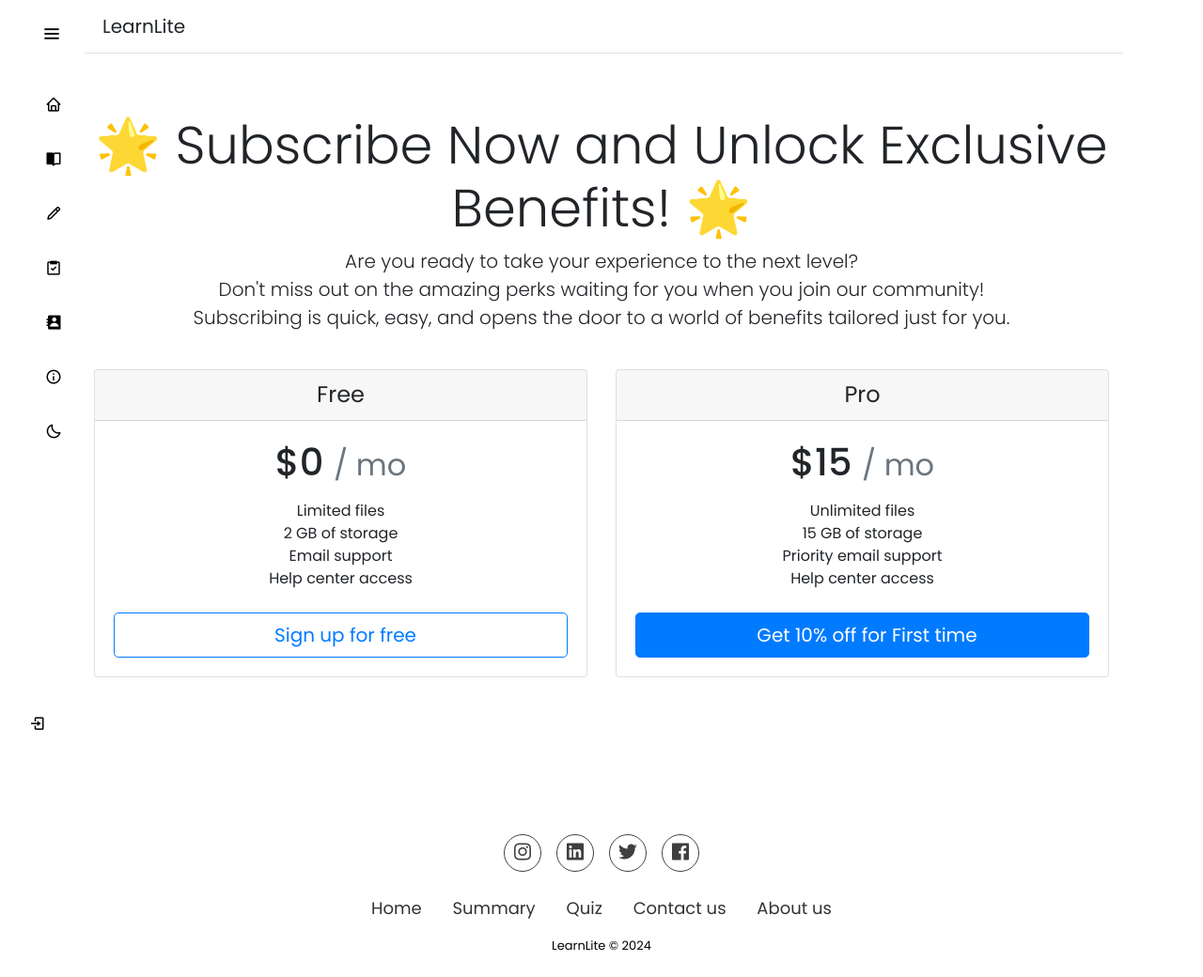
After one commit to Benmewan/LearnLiteProject, a Django app: page /accounts/Subscribe/ in a window 1280 px wide. The commit adds this page. Shown: the top 1040 px of the page at 94% size. Run offline with Django 5.2, Linux system fonts and the light colour scheme; some libraries are stand-ins or nearby versions.

Commit message:
Subscribe page

```diff
--- /dev/null
+++ b/LearnLite/accounts/templates/accounts/Subscribe.html
@@ -0,0 +1,61 @@
+{% extends "main/base.html" %}
+{% load static %}
+
+{% block title %}Subscribe{% endblock title %}
+
+{% block style %}
+    {% static 'css/accounts.css' %}
+{% endblock style %}
+
+{% block content %}
+
+    <div class="d-flex flex-column flex-md-row align-items-center p-3 px-md-4 mb-3 bg-white border-bottom box-shadow">
+      <h5 class="my-0 mr-md-auto font-weight-normal">LearnLite</h5>
+      <nav class="my-2 my-md-0 mr-md-3">
+      </nav>
+    </div>
+
+    <div class="pricing-header px-3 py-3 pt-md-5 pb-md-4 mx-auto text-center">
+      <h1 class="display-4">🌟 Subscribe Now and Unlock Exclusive Benefits! 🌟</h1>
+      <p class="lead">
+          Are you ready to take your experience to the next level? <br> Don't miss out on the amazing perks waiting for you when you join our community!</br> Subscribing is quick, easy, and opens the door to a world of benefits tailored just for you.
+      </p>
+  </div>
+
+
+    <div class="container">
+      <div class="card-deck mb-3 text-center">
+        <div class="card mb-4 box-shadow">
+          <div class="card-header">
+            <h4 class="my-0 font-weight-normal">Free</h4>
+          </div>
+          <div class="card-body">
+            <h1 class="card-title pricing-card-title">$0 <small class="text-muted">/ mo</small></h1>
+            <ul class="list-unstyled mt-3 mb-4">
+              <li>Limited files</li>
+              <li>2 GB of storage</li>
+              <li>Email support</li>
+              <li>Help center access</li>
+            </ul>
+            <button type="button" class="btn btn-lg btn-block btn-outline-primary">Sign up for free</button>
+          </div>
+        </div>
+        <div class="card mb-4 box-shadow">
+          <div class="card-header">
+            <h4 class="my-0 font-weight-normal">Pro</h4>
+          </div>
+          <div class="card-body">
+            <h1 class="card-title pricing-card-title">$15 <small class="text-muted">/ mo</small></h1>
+            <ul class="list-unstyled mt-3 mb-4">
+              <li>Unlimited files</li>
+              <li>15 GB of storage</li>
+              <li>Priority email support</li>
+              <li>Help center access</li>
+            </ul>
+            <button type="button" class="btn btn-lg btn-block btn-primary">Get 10% off for First time</button>
+          </div>
+
+        </div>
+        </div>
+      </div>
+{% endblock %}
--- a/LearnLite/accounts/templates/accounts/profile.html
+++ b/LearnLite/accounts/templates/accounts/profile.html
@@ -13,7 +13,8 @@
         <div class="col-md-3 border-right">
             <div class="d-flex flex-column align-items-center text-center p-3 py-5">
                 <img class="rounded-circle mt-5" width="150px" src="https://st3.depositphotos.com/15648834/17930/v/600/depositphotos_179308454-stock-illustration-unknown-person-silhouette-glasses-profile.jpg">
-                <span class="font-weight-bold">{{ user.username }}</span>
+                <span class="font-weight-bold">{{ user.first_name }} {{ user.last_name }}</span>
+                <span class="text-black-50">ID:{{ user.username }}</span>
                 <span class="text-black-50">{{ user.email }}</span>
                 <span></span>
 
@@ -22,7 +23,7 @@
                 </div>
 
                 <div class="Security-border pt-2">
-                    <span class="Security"><a href="" class="text-decoration-none">Security</a></span>
+                    <span class="Subscribe"><a href="{% url 'accounts:Subscribe' %}" class="text-decoration-none">Subscribe</a></span>
                 </div>
             </div>
         </div>
@@ -38,6 +39,7 @@
                 <label class="btn btn-outline-primary" for="btnradio3">Summary</label>
             </div>
         </div>
+
     </div>
 </div>
 {% endblock %}
--- a/LearnLite/accounts/urls.py
+++ b/LearnLite/accounts/urls.py
@@ -9,4 +9,5 @@ urlpatterns  = [
     path('logout/', views.user_logout, name='user_logout'),
     path('profile/', views.profile, name='profile'),
     path('profile/settings/', views.profile_settings, name='profile_settings'),
+    path('Subscribe/', views.Subscribe, name='Subscribe'),
 ]
--- a/LearnLite/accounts/views.py
+++ b/LearnLite/accounts/views.py
@@ -83,3 +83,6 @@ def user_logout(request):
     logout(request)
     messages.info(request, 'Your session has ended.')
     return redirect('accounts:user_login')
+
+def Subscribe(request):
+    return render(request, 'accounts/Subscribe.html')
```
Also changed, not shown: LearnLite/main/static/css/accounts.css (line endings or trailing spaces).
